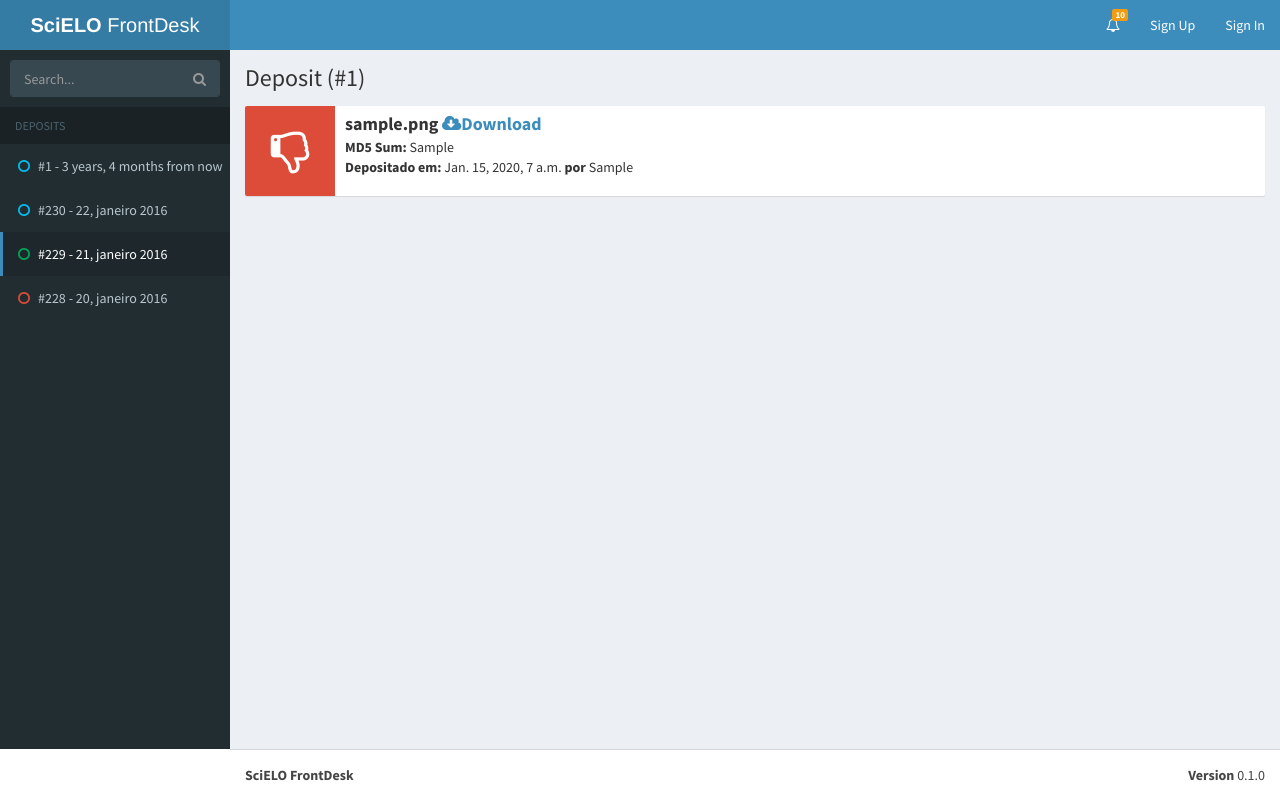
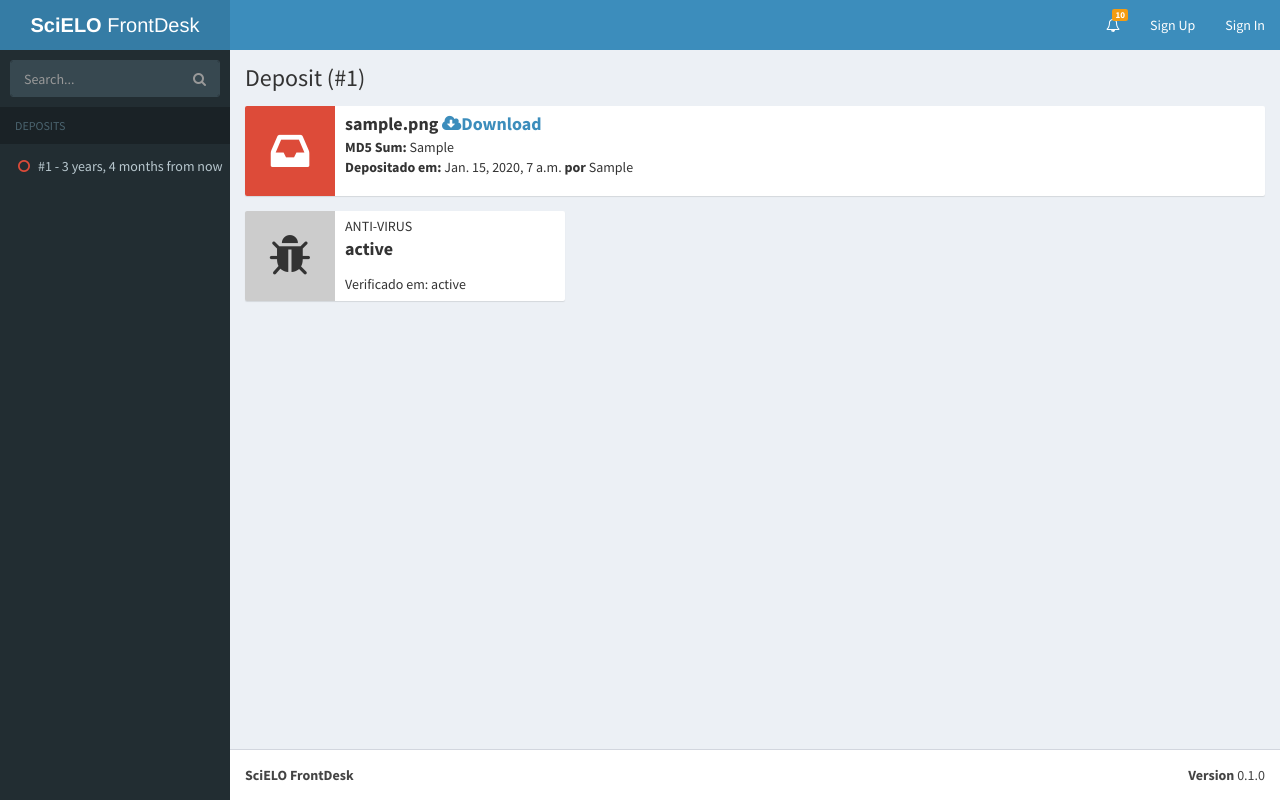
Before and after one commit to gustavofonseca/inbox, a Django app: page / in a window 1280 px wide. Run offline with Django 3.2, Linux system fonts and the light colour scheme; tables that the repository leaves empty hold one stand-in row (values such as "Sample post"); parts of the project's set-up code (start-up, migrations or seed data) failed here and were passed over; some libraries are stand-ins or nearby versions.

Commit message:
Incluindo status de validação com anti-virus (#14)
* Incluindo status de validação com anti-virus

* Incluindo templatetags para apresentação de cores dos status da aplicação

* Incluindo status_colors em base.html

```diff
--- a/config/urls.py
+++ b/config/urls.py
@@ -11,7 +11,7 @@ from penne_core import views as pc_views  # views em nível de projeto
 
 
 urlpatterns = [
-    url(r'^$', pc_views.index, name='index'),
+    url(r'^$', pc_views.package_report, name='package_report'),
 
     # Django Admin, use {% url 'admin:index' %}
     url(settings.ADMIN_URL, include(admin.site.urls)),
--- /dev/null
+++ b/frontdesk/templatetags/status_colors.py
@@ -0,0 +1,25 @@
+from django import template
+from django.template.defaultfilters import stringfilter
+
+register = template.Library()
+
+STATUS_COLORS = {
+    'default': 'aqua',
+    'queued': 'aqua',
+    'undetermined': 'aqua',
+    'infected': 'red',
+    'uninfected': 'green',
+    'deposited': 'aqua',
+    'rejected': 'red',
+    'accepted': 'green'
+}
+
+
+@register.filter
+@stringfilter
+def status_color(status):
+    """
+    This method will return gray for a unkown status.
+    """
+
+    return STATUS_COLORS.get(status, 'grey')
--- a/penne_core/templates/base.html
+++ b/penne_core/templates/base.html
@@ -1,5 +1,7 @@
 {% load staticfiles i18n %}
 {% load humanize %}
+{% load status_colors %}
+
 <!DOCTYPE html>
 <html>
   <head>
@@ -128,14 +130,9 @@
             <li class="header">DEPOSITS</li>
             {% for deposit in deposits %}
             <li>
-            <a href="/?show={{ deposit.pk }}"><i class="fa fa-circle-o text-aqua"></i>#{{ deposit.pk }} - {{ deposit.created|naturaltime }}</a>
+            <a href="/?show={{ deposit.pk }}"><i class="fa fa-circle-o text-{{ deposit.status|status_color }}"></i>#{{ deposit.pk }} - {{ deposit.created|naturaltime }}</a>
             </li>
             {% endfor %}
-            <li>
-              <a href="index.html"><i class="fa fa-circle-o text-aqua"></i>#230 - 22, janeiro 2016</a>
-            </li>
-            <li class="active"><a href="index.html"><i class="fa fa-circle-o text-green"></i>#229 - 21, janeiro 2016</a></li>
-            <li><a href="index.html"><i class="fa fa-circle-o text-red"></i>#228 - 20, janeiro 2016</a></li>
           </ul>
         </section>
         <!-- /.sidebar -->
--- a/penne_core/templates/penne_core/index.html
+++ /dev/null
@@ -1,34 +0,0 @@
-{% extends "base.html" %}
-{% load humanize %}
-
-{% block content %}
-<!-- Content Header (Page header) -->
-<section class="content-header">
-  <h1>
-    Deposit (#{{ detailed_deposit.pk }})
-  </h1>
-</section>
-<!-- Main content -->
-<section class="content">
-    <div class="info-box">
-    {% if detailed_deposit.status == 'deposited' %}
-      <span class="info-box-icon bg-blue"><i class="fa fa-inbox"></i></span>
-    {% elif detailed_deposit.status == 'rejected' %}
-      <span class="info-box-icon bg-red"><i class="fa fa-thumbs-o-down"></i></span>
-    {% else %}
-      <span class="info-box-icon bg-green"><i class="fa fa-thumbs-o-up"></i></span>
-    {% endif %}
-
-      <div class="info-box-content">
-          <span class="info-box-number">
-            {{ detailed_deposit.package.file.name }}
-            <a href="{{ detailed_deposit.package.file.url }}"><i class="fa fa-cloud-download"></i>Download</a>
-          </span>
-          <div><b>MD5 Sum:</b> {{ detailed_deposit.package.md5_sum }}</div>
-          <div><b>Depositado em:</b> {{ detailed_deposit.created }} <b>por</b> {{ detailed_deposit.depositor }}</div>
-      </div>
-      <!-- /.info-box-content -->
-    </div>
-  </div>
-</section>
-{% endblock content %}
--- /dev/null
+++ b/penne_core/templates/penne_core/package_report.html
@@ -0,0 +1,51 @@
+{% extends "base.html" %}
+{% load humanize %}
+{% load status_colors %}
+
+{% block content %}
+<!-- Content Header (Page header) -->
+<section class="content-header">
+  <h1>
+    Deposit (#{{ detailed_deposit.pk }})
+  </h1>
+</section>
+<!-- Main content -->
+<section class="content">
+  <div class="row">
+    <div class="col-md-12 col-sm-18 col-xs-36">
+      <div class="info-box">
+        <span class="info-box-icon bg-{{ detailed_deposit.status|status_color }}">
+          <i class="fa fa-inbox"></i>
+        </span>
+        <div class="info-box-content">
+            <span class="info-box-number">
+              {{ detailed_deposit.package.file.name }}
+              <a href="{{ detailed_deposit.package.file.url }}"><i class="fa fa-cloud-download"></i>Download</a>
+            </span>
+            <div><b>MD5 Sum:</b> {{ detailed_deposit.package.md5_sum }}</div>
+            <div><b>Depositado em:</b> {{ detailed_deposit.created }} <b>por</b> {{ detailed_deposit.depositor }}</div>
+        </div>
+        <!-- /.info-box-content -->
+      </div>
+    </div>
+  </div>
+  <div class="row">
+    <div class="col-md-4 col-sm-8 col-xs-16">
+      <div class="info-box bg-{{ detailed_deposit.package.virus_scan_status|status_color }}">
+        <span class="info-box-icon"><i class="fa fa-bug"></i></span>
+        <div class="info-box-content">
+          <span class="info-box-text">Anti-virus</span>
+          <span class="info-box-number">{{ detailed_deposit.package.virus_scan_status }}</span>
+          <div class="progress">
+            <div class="progress-bar" style="width: 100%"></div>
+          </div>
+          <span class="progress-description">
+            Verificado em: {{ detailed_deposit.package.virus_scan_status_changed }}
+          </span>
+        </div>
+      </div>
+    </div>
+  </div>
+  <rh>
+</section>
+{% endblock content %}
--- a/penne_core/views.py
+++ b/penne_core/views.py
@@ -6,16 +6,16 @@ from django.shortcuts import (
 import frontdesk
 
 
-def index(request):
+def package_report(request):
     show_deposit = request.GET.get('show', None)
 
     deposits = frontdesk.models.Deposit.objects.order_by('-created')[:10]
     if show_deposit:
-        detailed_deposit = get_object_or_404(frontdesk.models.Deposit,
-                pk=show_deposit)
+        detailed_deposit = get_object_or_404(
+            frontdesk.models.Deposit, pk=show_deposit)
     else:
         detailed_deposit = frontdesk.models.Deposit.objects.order_by(
                 '-created').first()
 
     context = {'deposits': deposits, 'detailed_deposit': detailed_deposit}
-    return render(request, 'penne_core/index.html', context)
+    return render(request, 'penne_core/package_report.html', context)
```
Also changed, not shown: frontdesk/tests/test_templatetags.py (added, +77 -0 lines), frontdesk/templatetags/__init__.py (added).
